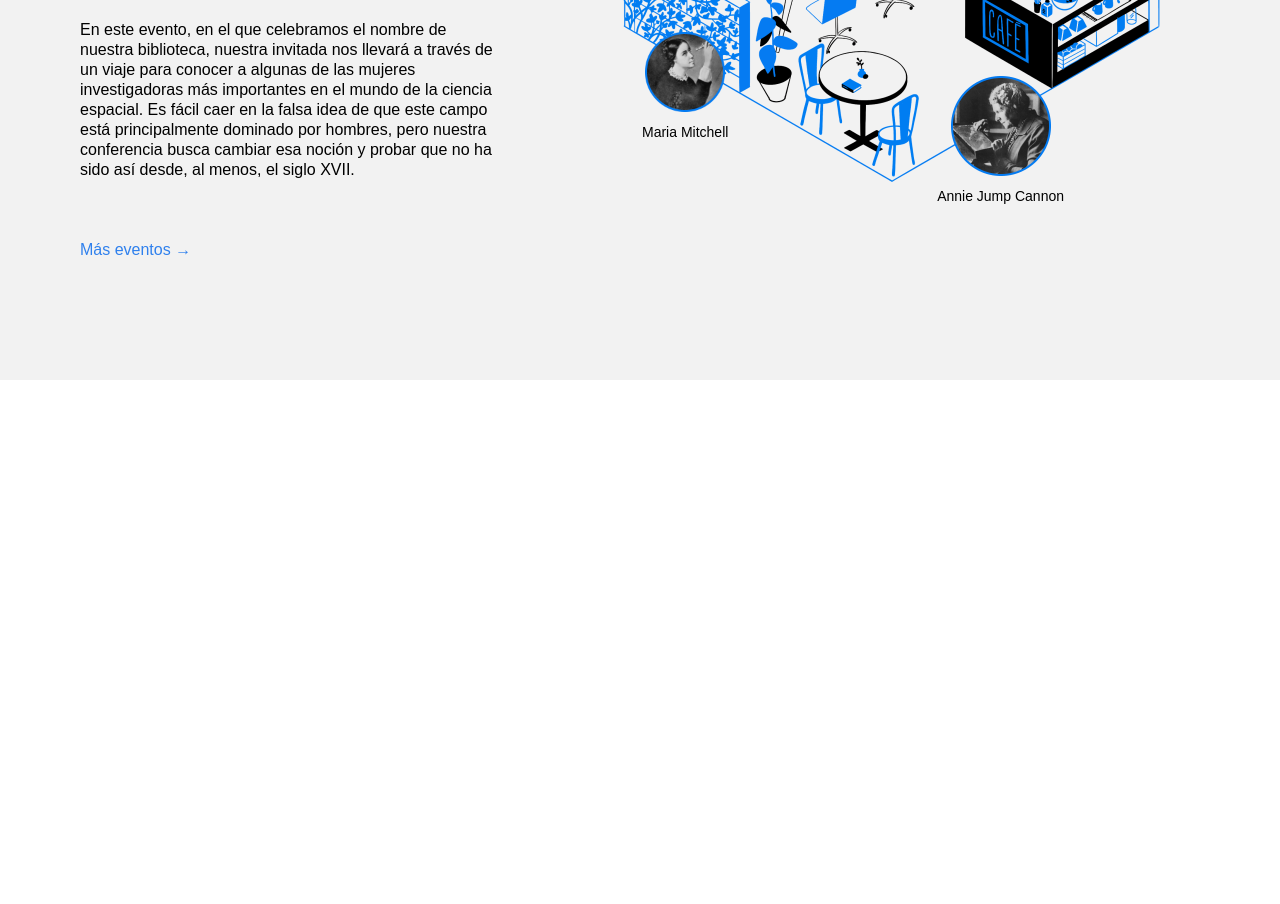
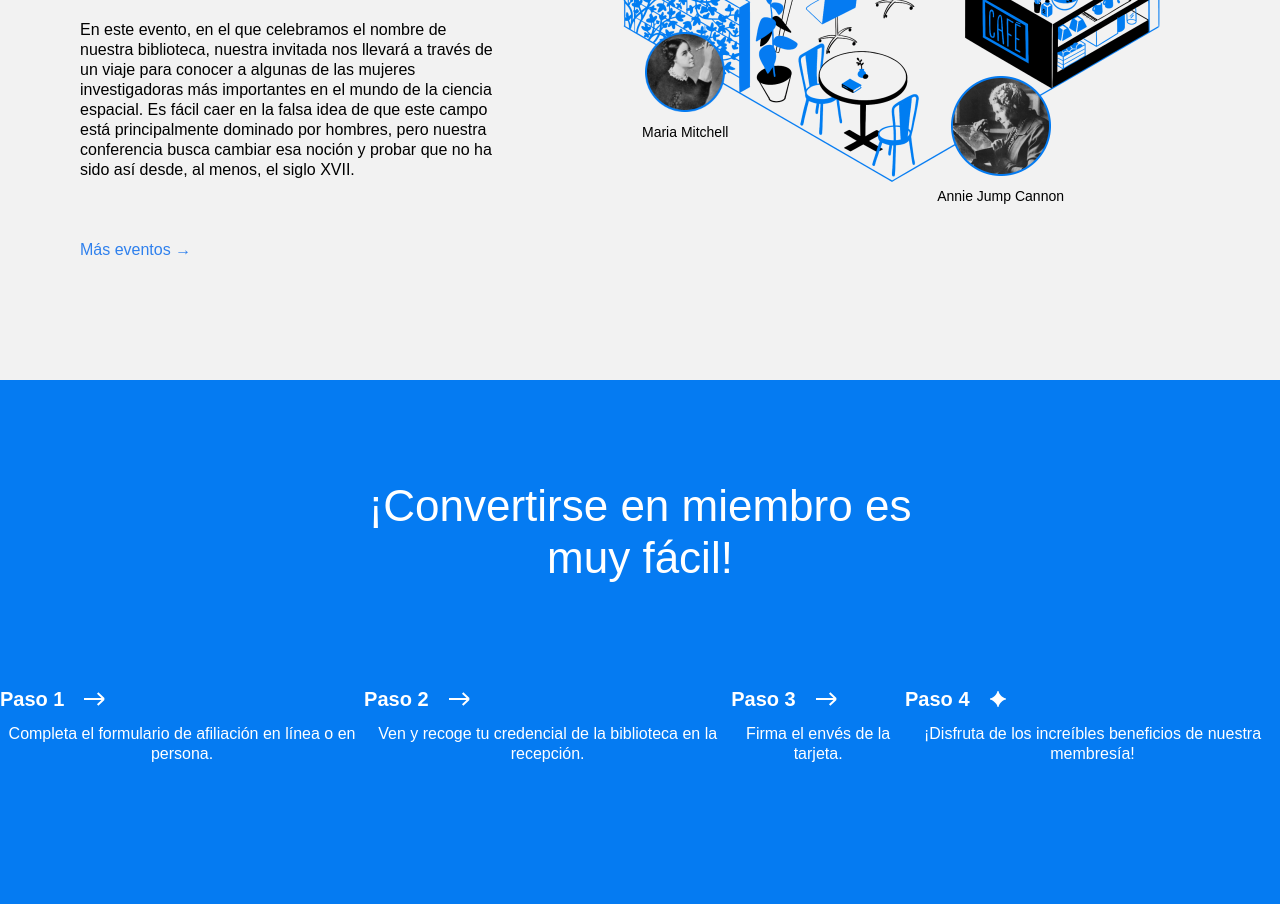
Before and after one commit to GabsRuiz/web_project_library_es, a plain HTML site: page index.html in a window 1280 px wide. Shown: the part 2558-3462 px from the top of the page. Before the commit the page ends 2938 px from the top, so only its background shows below. Drawn offline with Linux system fonts and the light colour scheme.

Commit message:
Alineación de elementos membership al centro y con espacio entre ellos

```diff
--- a/index.html
+++ b/index.html
@@ -229,6 +229,63 @@
             </div>
           </div>
         </section>
+        <section class="membership">
+          <h2 class="membership__title">
+            ¡Convertirse en miembro es muy fácil!
+          </h2>
+          <ul class="membership__steps">
+            <li class="step">
+              <h3 class="step__title">
+                Paso 1
+                <img
+                  src="./images/icon_step_forward.svg"
+                  alt="icon forward"
+                  class="step__icon"
+                />
+              </h3>
+              <p class="step__description">
+                Completa el formulario de afiliación en línea o en persona.
+              </p>
+            </li>
+            <li class="step">
+              <h3 class="step__title">
+                Paso 2
+                <img
+                  src="./images/icon_step_forward.svg"
+                  alt="icon forward"
+                  class="step__icon"
+                />
+              </h3>
+              <p class="step__description">
+                Ven y recoge tu credencial de la biblioteca en la recepción.
+              </p>
+            </li>
+            <li class="step">
+              <h3 class="step__title">
+                Paso 3
+                <img
+                  src="./images/icon_step_forward.svg"
+                  alt="icon forward"
+                  class="step__icon"
+                />
+              </h3>
+              <p class="step__description">Firma el envés de la tarjeta.</p>
+            </li>
+            <li class="step">
+              <h3 class="step__title">
+                Paso 4
+                <img
+                  src="./images/icon_step_finish.svg"
+                  alt="icon finish"
+                  class="step__icon"
+                />
+              </h3>
+              <p class="step__description">
+                ¡Disfruta de los increíbles beneficios de nuestra membresía!
+              </p>
+            </li>
+          </ul>
+        </section>
       </main>
     </div>
   </body>
--- a/styles/style.css
+++ b/styles/style.css
@@ -294,3 +294,91 @@
   font-size: 14px;
   margin: 0;
 }
+.membership {
+  padding: 100px 0 140px;
+  background-color: #057bf2;
+  color: #ffffff;
+  display: flex;
+  flex-direction: column;
+  justify-content: center;
+}
+
+.membership__title {
+  max-width: 574px;
+  margin: 0 auto;
+  text-align: center;
+  font-size: 44px;
+  font-weight: 500;
+  line-height: 52px;
+}
+
+.membership__steps {
+  list-style-type: none;
+  padding: 0;
+  margin: 100px 0 0;
+  display: flex;
+  flex-direction: row;
+  justify-content: space-evenly;
+  text-align: center;
+}
+
+.step {
+  /* Agrega estilos */
+}
+
+.step__title {
+  margin: 0;
+  font-size: 20px;
+  line-height: 30px;
+  font-weight: 700;
+  display: flex;
+  align-items: center;
+}
+
+.step__icon {
+  margin-left: 20px;
+}
+
+.step__description {
+  margin: 10px 0 0;
+}
+
+.footer {
+  box-sizing: border-box;
+}
+
+.footer__columns {
+}
+
+.footer__column_content_hours {
+}
+
+.footer__column_content_social {
+}
+
+.footer__logo {
+}
+
+.footer__column-heading {
+}
+
+.footer__list {
+  /* El siguiente código elimina los estilos predeterminados del navegador para las listas */
+  list-style-type: none;
+  padding: 0;
+  margin: 0;
+}
+
+.footer__list-item {
+}
+
+.footer__column-link {
+  color: white;
+  text-decoration: none;
+}
+
+.footer__social-icon {
+}
+
+.footer__copyright {
+}
```
